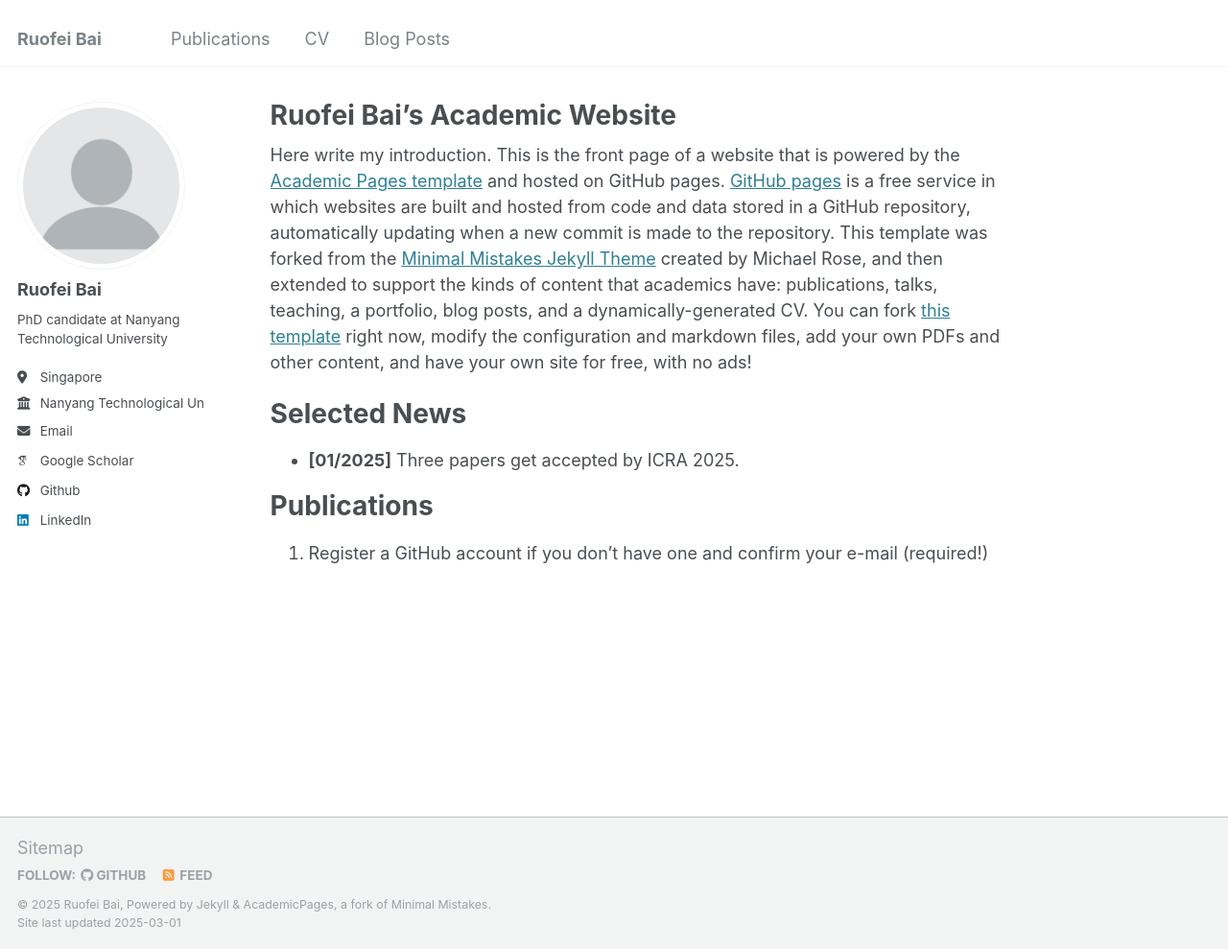
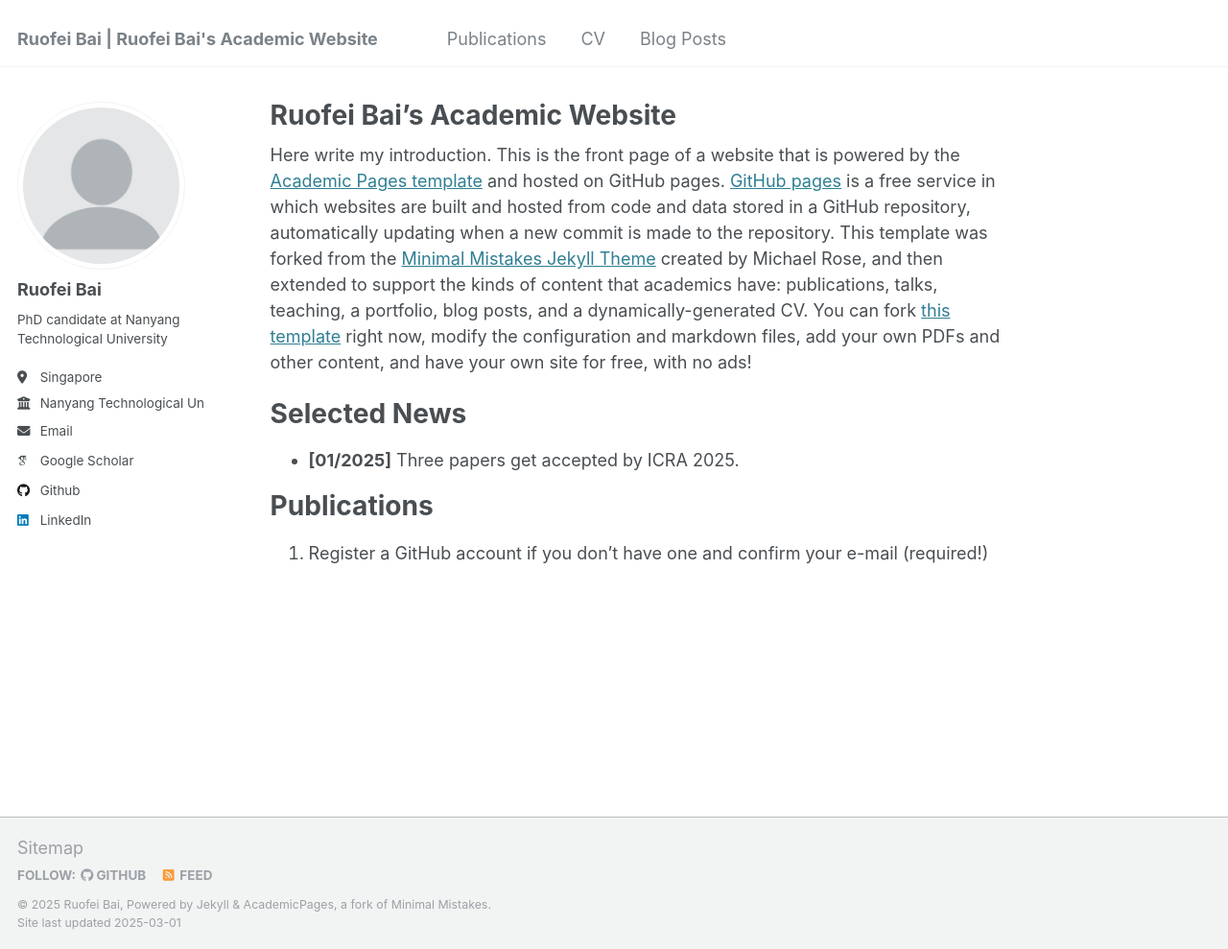
Before and after one commit to bairuofei/bairuofei.github.io, a Jekyll site: the page built from _pages/about.md, in a window 1280 px wide and 989 px high. Shown: the whole window at 96% size. Built offline with Jekyll 4.4.1, drawn with Linux system fonts in a browser that asks for light colours; some web fonts are replaced.

Commit message:
Update _config.yml

```diff
--- a/_config.yml
+++ b/_config.yml
@@ -8,7 +8,7 @@
 
 # Basic Site Settings
 locale                   : "en-US"
-title                    : "Ruofei Bai"
+title                    : "Ruofei Bai | Ruofei Bai's Academic Website"
 title_separator          : "-"
 name                     : &name "Ruofei Bai"
 description              : &description "PhD candidate at Nanyang Technological University"
```
